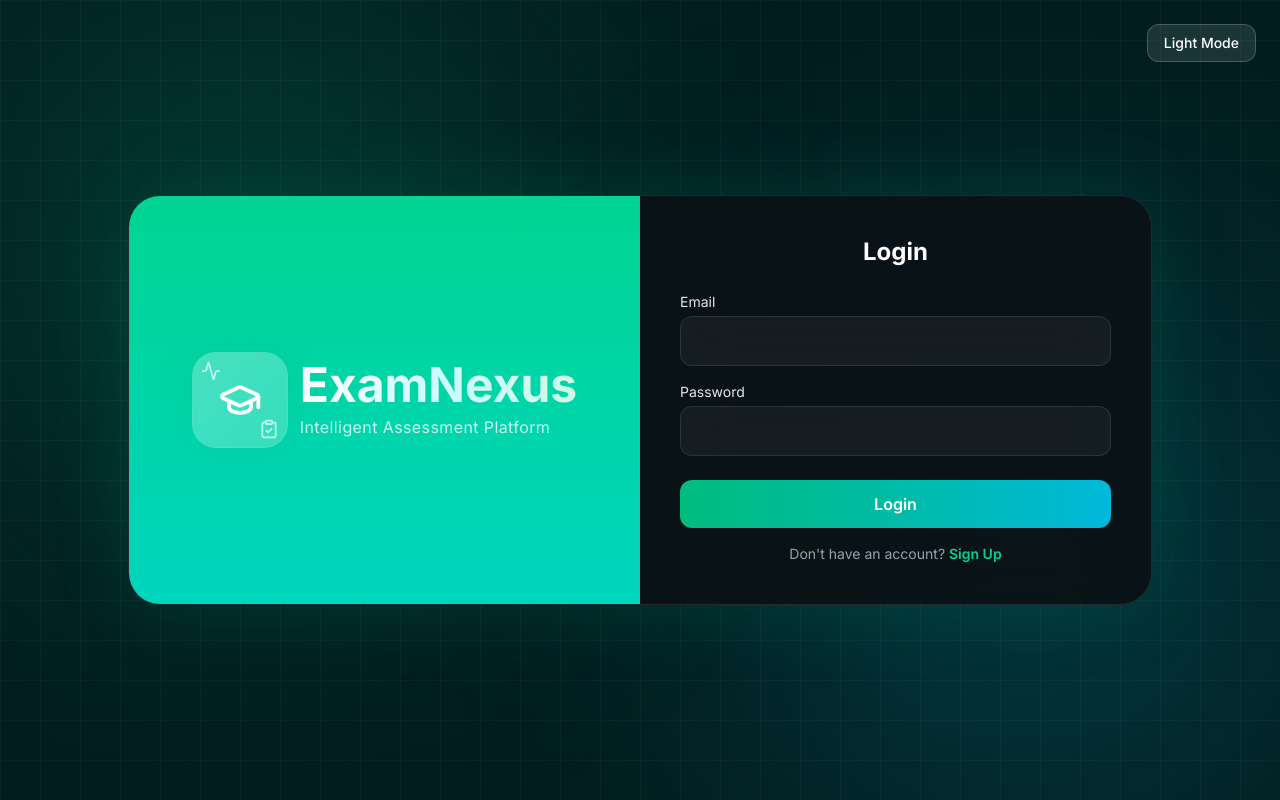
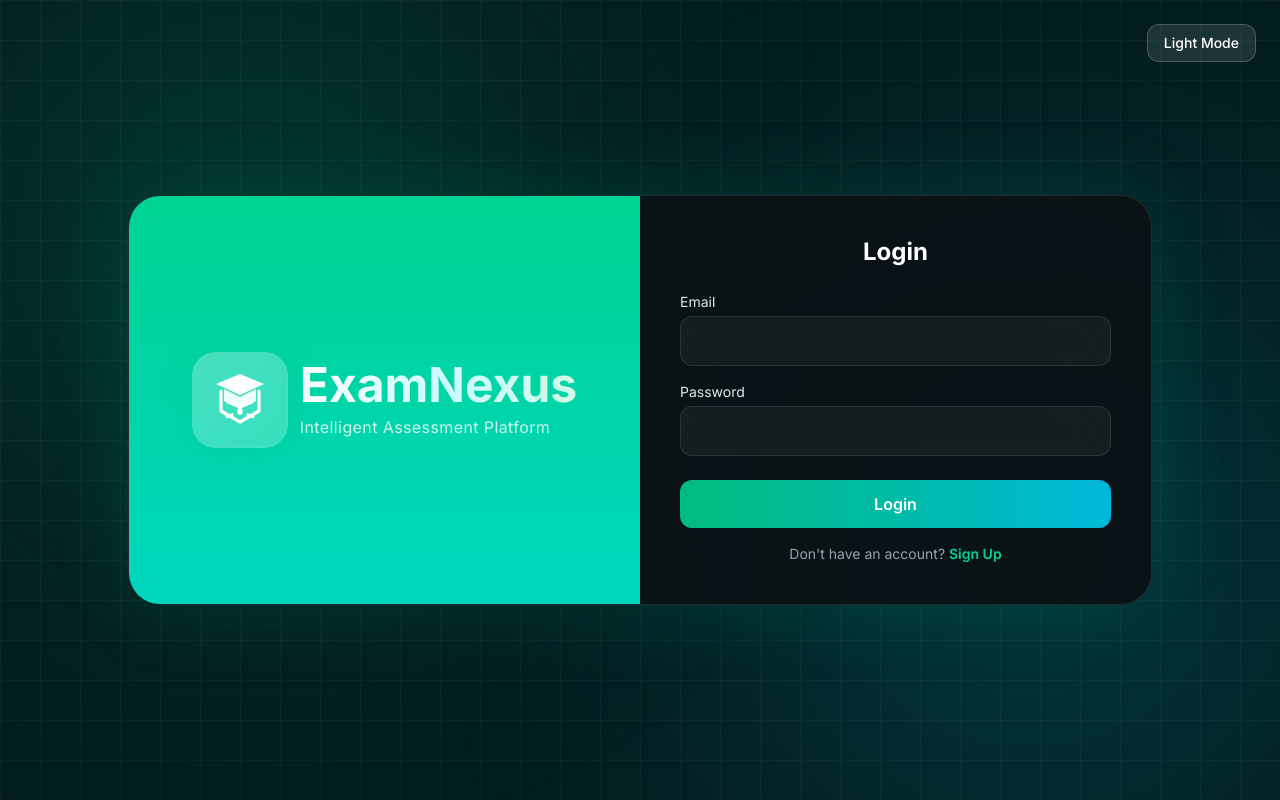
Before and after one commit to vochenex/ExamNexus, a React (Vite) app: page /auth in a window 1280 px wide. Built offline with nearby package versions, Linux system fonts and the light colour scheme.

Commit message:
Create custom ExamNexus icon mark
Co-authored-by: vochenex <vochenex@users.noreply.github.com>

```diff
--- a/src/components/BrandLogo.jsx
+++ b/src/components/BrandLogo.jsx
@@ -1,26 +1,21 @@
-import { Activity, ClipboardCheck, GraduationCap } from "lucide-react";
-
 const sizeMap = {
   sm: {
     wrap: "w-10 h-10 rounded-xl",
-    mainIcon: "w-5 h-5",
-    sideIcon: "w-3.5 h-3.5",
+    markIcon: "w-6 h-6",
     textWrap: "gap-0.5",
     title: "text-2xl",
     subtitle: "text-xs",
   },
   md: {
     wrap: "w-14 h-14 rounded-2xl",
-    mainIcon: "w-7 h-7",
-    sideIcon: "w-4 h-4",
+    markIcon: "w-9 h-9",
     textWrap: "gap-1",
     title: "text-3xl",
     subtitle: "text-sm",
   },
   hero: {
     wrap: "w-24 h-24 rounded-3xl",
-    mainIcon: "w-11 h-11",
-    sideIcon: "w-5 h-5",
+    markIcon: "w-16 h-16",
     textWrap: "gap-1.5",
     title: "text-5xl",
     subtitle: "text-base",
@@ -54,12 +49,6 @@ export default function BrandLogo({
     ? "text-emerald-300"
     : "text-teal-700";
 
-  const accentIconClass = onColor
-    ? "text-cyan-100"
-    : theme === "dark"
-    ? "text-cyan-300"
-    : "text-emerald-600";
-
   const titleClass = onColor
     ? "from-white via-cyan-100 to-emerald-100"
     : theme === "dark"
@@ -85,15 +74,50 @@ export default function BrandLogo({
         `}
       >
         <div className={`absolute inset-0 bg-gradient-to-br ${glowClass}`} />
-        <Activity
-          strokeWidth={2.1}
-          className={`absolute top-2 left-2 ${ui.sideIcon} ${accentIconClass} opacity-90`}
-        />
-        <GraduationCap strokeWidth={2.1} className={`relative ${ui.mainIcon} ${primaryIconClass}`} />
-        <ClipboardCheck
-          strokeWidth={2.1}
-          className={`absolute bottom-2 right-2 ${ui.sideIcon} ${accentIconClass} opacity-90`}
-        />
+        <svg
+          viewBox="0 0 64 64"
+          className={`relative ${ui.markIcon} ${primaryIconClass}`}
+          fill="none"
+          xmlns="http://www.w3.org/2000/svg"
+          aria-label="ExamNexus icon"
+        >
+          {/* Mortarboard top */}
+          <path d="M32 6L56 16L32 27L8 16L32 6Z" fill="currentColor" />
+
+          {/* Mortarboard band */}
+          <path d="M16 21L32 29L48 21V33L32 41L16 33V21Z" fill="currentColor" opacity="0.9" />
+
+          {/* Shield body */}
+          <path
+            d="M13 23V43L32 54L51 43V23"
+            stroke="currentColor"
+            strokeWidth="3.2"
+            strokeLinejoin="round"
+            strokeLinecap="round"
+          />
+
+          {/* Inner book / N-style strokes */}
+          <path
+            d="M20 34L28 37C31 38 33 40 33 43V45"
+            stroke="currentColor"
+            strokeWidth="3.2"
+            strokeLinecap="round"
+            strokeLinejoin="round"
+          />
+          <path
+            d="M44 34L36 37C33 38 31 40 31 43V45"
+            stroke="currentColor"
+            strokeWidth="3.2"
+            strokeLinecap="round"
+            strokeLinejoin="round"
+          />
+          <path
+            d="M24 47L19 48.5M40 47L45 48.5"
+            stroke="currentColor"
+            strokeWidth="3.2"
+            strokeLinecap="round"
+          />
+        </svg>
       </div>
 
       <div className={`flex flex-col ${ui.textWrap}`}>
```
